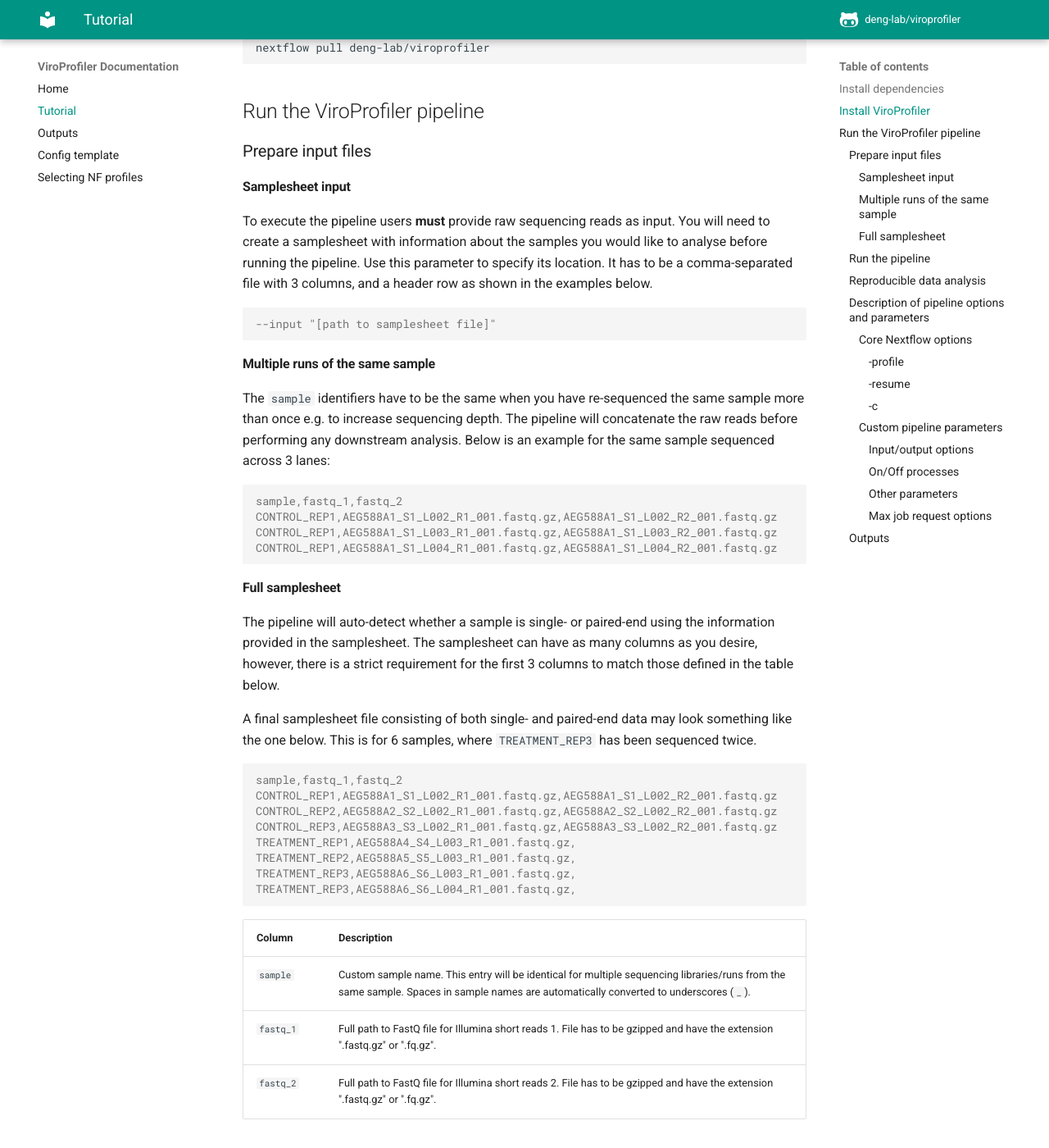
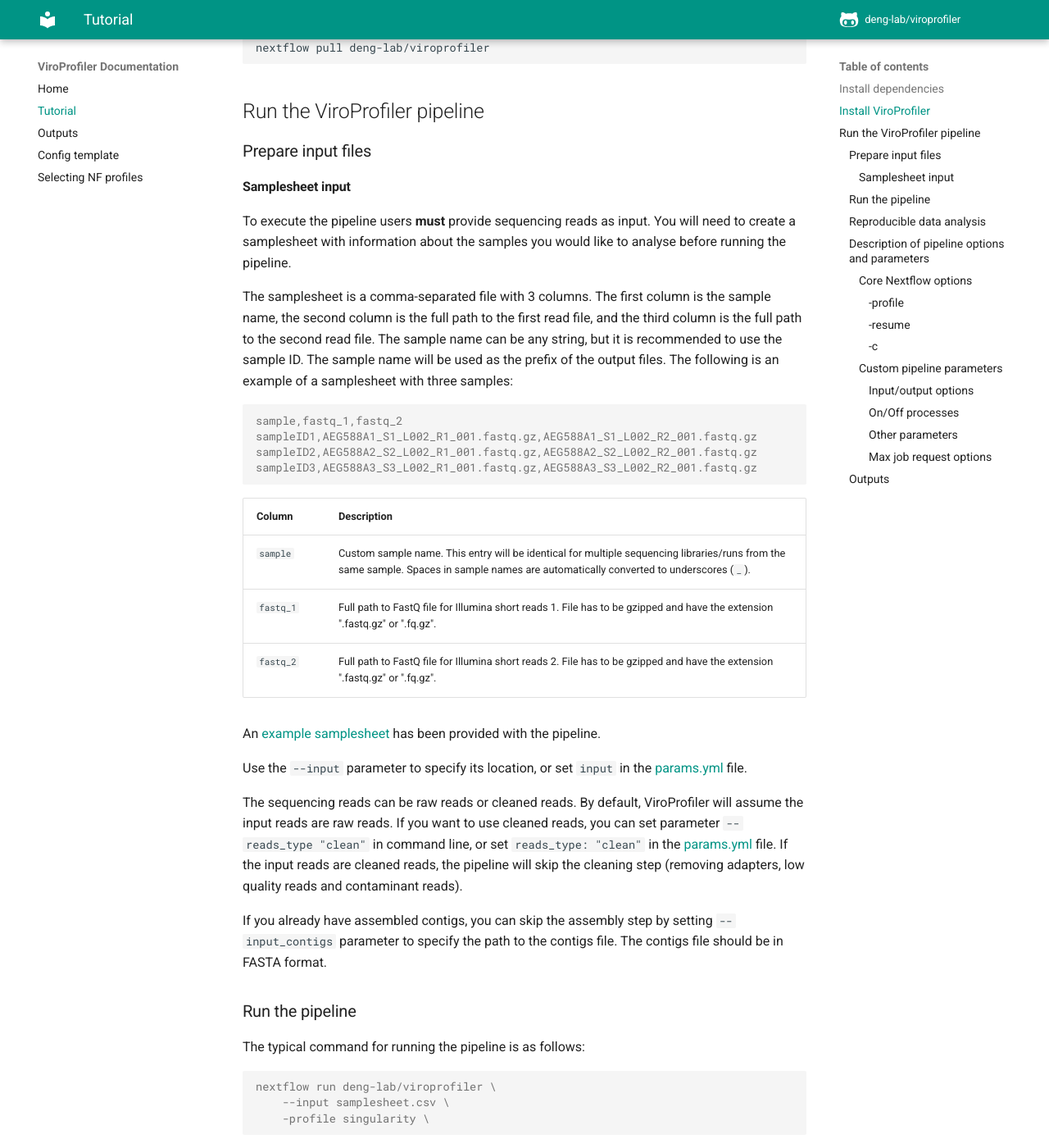
Before and after one commit to deng-lab/viroprofiler, an MkDocs documentation site: the page built from docs/tutorial.md, in a window 1280 px wide and 1400 px high, scrolled down 1120 px. Shown: the whole window at 82% size. Built offline with MkDocs 1.6.1 and Material for MkDocs 9.7.7, drawn with Linux system fonts in a browser that asks for light colours; comment, search, counter and statistics services are not loaded; some of the changed text lies outside the part shown.

Commit message:
finish TSE, contigs as input
set -perc_identity 90

fix bug in min_similarity and min_coverage

fix bug in decontamination

update tutorial

````diff
--- a/docs/tutorial.md
+++ b/docs/tutorial.md
@@ -44,38 +44,15 @@ nextflow pull deng-lab/viroprofiler
 
 #### Samplesheet input
 
-To execute the pipeline users **must** provide raw sequencing reads as input. You will need to create a samplesheet with information about the samples you would like to analyse before running the pipeline. Use this parameter to specify its location. It has to be a comma-separated file with 3 columns, and a header row as shown in the examples below.
+To execute the pipeline users **must** provide sequencing reads as input. You will need to create a samplesheet with information about the samples you would like to analyse before running the pipeline.
 
-```console
---input "[path to samplesheet file]"
-```
-
-#### Multiple runs of the same sample
-
-The `sample` identifiers have to be the same when you have re-sequenced the same sample more than once e.g. to increase sequencing depth. The pipeline will concatenate the raw reads before performing any downstream analysis. Below is an example for the same sample sequenced across 3 lanes:
+The samplesheet is a comma-separated file with 3 columns. The first column is the sample name, the second column is the full path to the first read file, and the third column is the full path to the second read file. The sample name can be any string, but it is recommended to use the sample ID. The sample name will be used as the prefix of the output files. The following is an example of a samplesheet with three samples:
 
 ```console
 sample,fastq_1,fastq_2
-CONTROL_REP1,AEG588A1_S1_L002_R1_001.fastq.gz,AEG588A1_S1_L002_R2_001.fastq.gz
-CONTROL_REP1,AEG588A1_S1_L003_R1_001.fastq.gz,AEG588A1_S1_L003_R2_001.fastq.gz
-CONTROL_REP1,AEG588A1_S1_L004_R1_001.fastq.gz,AEG588A1_S1_L004_R2_001.fastq.gz
-```
-
-#### Full samplesheet
-
-The pipeline will auto-detect whether a sample is single- or paired-end using the information provided in the samplesheet. The samplesheet can have as many columns as you desire, however, there is a strict requirement for the first 3 columns to match those defined in the table below.
-
-A final samplesheet file consisting of both single- and paired-end data may look something like the one below. This is for 6 samples, where `TREATMENT_REP3` has been sequenced twice.
-
-```console
-sample,fastq_1,fastq_2
-CONTROL_REP1,AEG588A1_S1_L002_R1_001.fastq.gz,AEG588A1_S1_L002_R2_001.fastq.gz
-CONTROL_REP2,AEG588A2_S2_L002_R1_001.fastq.gz,AEG588A2_S2_L002_R2_001.fastq.gz
-CONTROL_REP3,AEG588A3_S3_L002_R1_001.fastq.gz,AEG588A3_S3_L002_R2_001.fastq.gz
-TREATMENT_REP1,AEG588A4_S4_L003_R1_001.fastq.gz,
-TREATMENT_REP2,AEG588A5_S5_L003_R1_001.fastq.gz,
-TREATMENT_REP3,AEG588A6_S6_L003_R1_001.fastq.gz,
-TREATMENT_REP3,AEG588A6_S6_L004_R1_001.fastq.gz,
+sampleID1,AEG588A1_S1_L002_R1_001.fastq.gz,AEG588A1_S1_L002_R2_001.fastq.gz
+sampleID2,AEG588A2_S2_L002_R1_001.fastq.gz,AEG588A2_S2_L002_R2_001.fastq.gz
+sampleID3,AEG588A3_S3_L002_R1_001.fastq.gz,AEG588A3_S3_L002_R2_001.fastq.gz
 ```
 
 | Column    | Description |
@@ -86,6 +63,12 @@ TREATMENT_REP3,AEG588A6_S6_L004_R1_001.fastq.gz,
 
 An [example samplesheet](../assets/samplesheet.csv) has been provided with the pipeline.
 
+Use the `--input` parameter to specify its location, or set `input` in the [params.yml](https://github.com/deng-lab/viroprofiler/blob/main/params.yml) file.
+
+The sequencing reads can be raw reads or cleaned reads. By default, ViroProfiler will assume the input reads are raw reads. If you want to use cleaned reads, you can set parameter `--reads_type "clean"` in command line, or set `reads_type: "clean"` in the [params.yml](https://github.com/deng-lab/viroprofiler/blob/main/params.yml) file. If the input reads are cleaned reads, the pipeline will skip the cleaning step (removing adapters, low quality reads and contaminant reads).
+
+If you already have assembled contigs, you can skip the assembly step by setting `--input_contigs` parameter to specify the path to the contigs file. The contigs file should be in FASTA format.
+
 ### Run the pipeline
 
 The typical command for running the pipeline is as follows:
@@ -93,7 +76,7 @@ The typical command for running the pipeline is as follows:
 ```console
 nextflow run deng-lab/viroprofiler \
     --input samplesheet.csv \
-    -profile singularity
+    -profile singularity \
 ```
 
 This will launch the pipeline with the `singularity` configuration profile. See [Selecting NF profiles](profiles.md#) for more information about profiles.
@@ -103,18 +86,16 @@ You may create a config file to customize the parameters of the pipeline and use
 ```console
 nextflow run deng-lab/viroprofiler \
     --input samplesheet.csv \
-    --output output \
-    --db ${HOME}/viroprofiler \
+    -profile singularity \
     -c custom.config \
-    -params-file params.yml \
-    -profile singularity
+    -params-file params.yml
 ```
 
 Note that the pipeline will create the following files in your working directory:
 
 ```console
 work                # Directory containing the nextflow working files
-output              # Finished results in specified location (defined with --outdir)
+output              # Output folder (can be modified with `--outdir` parameter)
 .nextflow_log       # Log file from Nextflow
 # Other nextflow hidden files, eg. history of pipeline runs and old logs.
 ```
@@ -125,6 +106,12 @@ For reproducibility, we recommend using a specific version of ViroProfiler. You
 
 ```bash
 nextflow run deng-lab/viroprofiler -r v0.1 -profile singularity
+```
+
+If the pipeline fails, you can resume the pipeline from the last successful step by adding `-resume` to the command. For example:
+
+```bash
+nextflow run deng-lab/viroprofiler -r v0.1 -profile singularity -resume
 ```
 
 ### Description of pipeline options and parameters
````
Also changed, not shown: nextflow_schema.json (+6 -6 lines), params.yml (+7 -3 lines), 7 other files.
